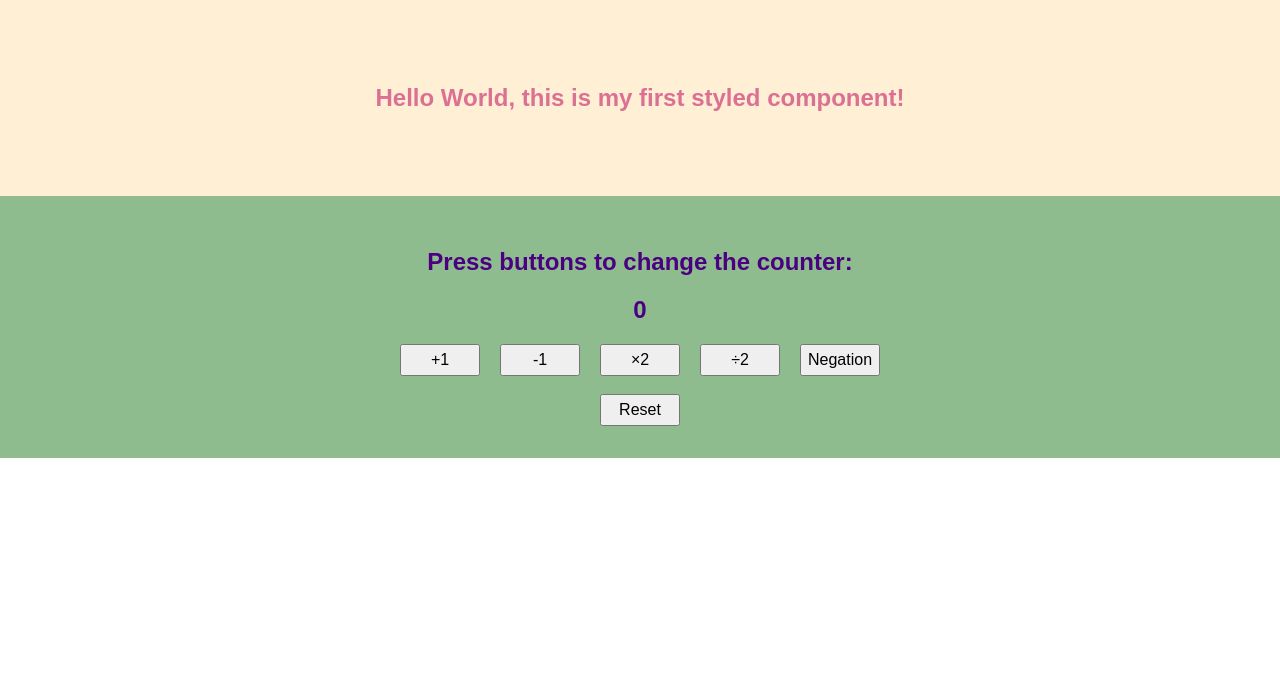
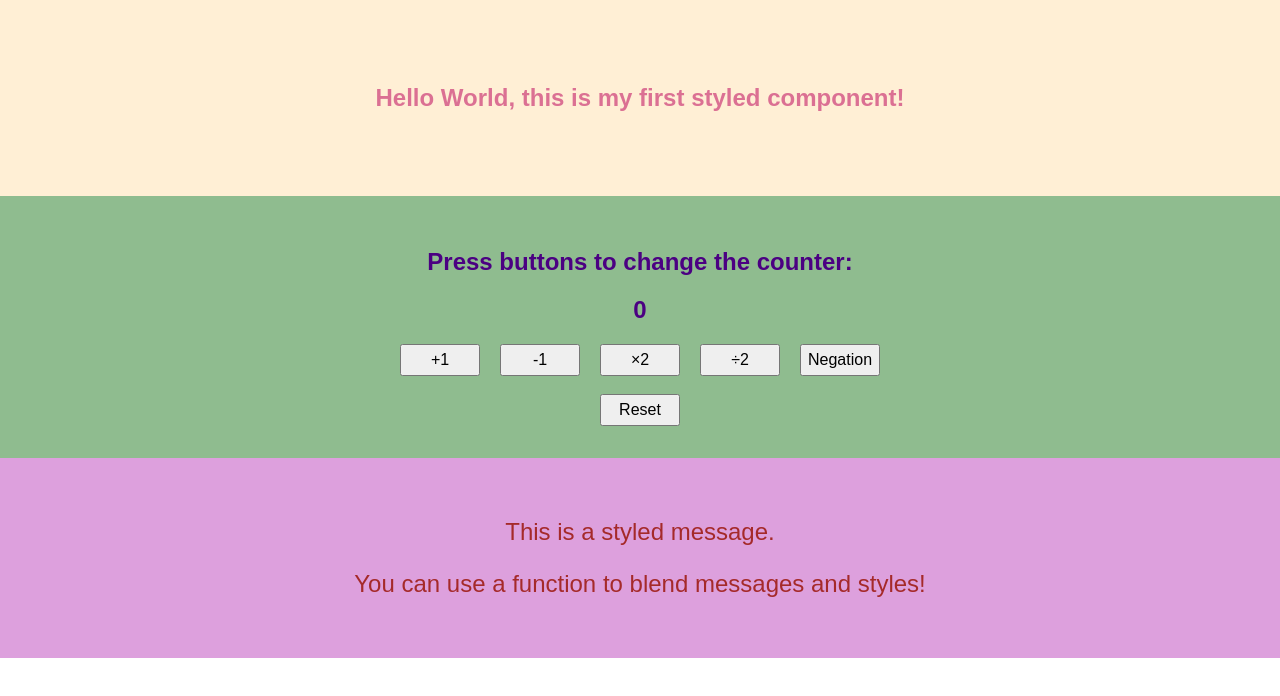
Before and after one commit to albertpai/styled-components-test, a React (Create React App) app: page / in a window 1280 px wide. Shown: the top 696 px of the page. Built offline with nearby package versions, Linux system fonts and the light colour scheme.

Commit message:
Add Blend that blans messages and styles

```diff
--- a/src/App.js
+++ b/src/App.js
@@ -1,6 +1,7 @@
 import React from 'react';
 import HelloWorld from './HelloWorld';
 import Counter from './Counter';
+import Blend from './Blend';
 
 export default class App extends React.Component {
     render() {
@@ -8,6 +9,7 @@ export default class App extends React.Component {
             <div>
                 <HelloWorld/>
                 <Counter/>
+                <Blend/>
             </div>
         );
     }
--- /dev/null
+++ b/src/Blend.js
@@ -0,0 +1,35 @@
+import React from 'react';
+import styled from "styled-components";
+
+const StyledWrapper = styled.div`
+    padding: 2em;
+    background: Plum;
+    color: Brown;
+    font-size: 1.5em;
+    text-align: center;
+`;
+
+const StyleMessage = styled.div`
+    padding: 0.5em;
+`;
+
+const Wrapper = ({ message1, message2 }) => {
+    return (
+        <StyledWrapper>
+            <StyleMessage>
+                {message1}
+            </StyleMessage>
+            <StyleMessage>
+                {message2}
+            </StyleMessage>
+        </StyledWrapper>
+    )
+};
+
+export default class Blend extends React.Component {
+    render() {
+        return (
+            <Wrapper message1='This is a styled message.' message2='You can use a function to blend messages and styles!' />
+        )
+    }
+}
--- a/src/Counter.js
+++ b/src/Counter.js
@@ -4,7 +4,7 @@ import styled from "styled-components";
 const StyledCounter = styled.div`
     padding: 2em;
     text-align: center;
-background-color: DarkSeaGreen;
+    background: DarkSeaGreen;
 `;
 
 const Paragraph = styled.p`
```
Lines whose indentation alone changed are shown as unchanged.
